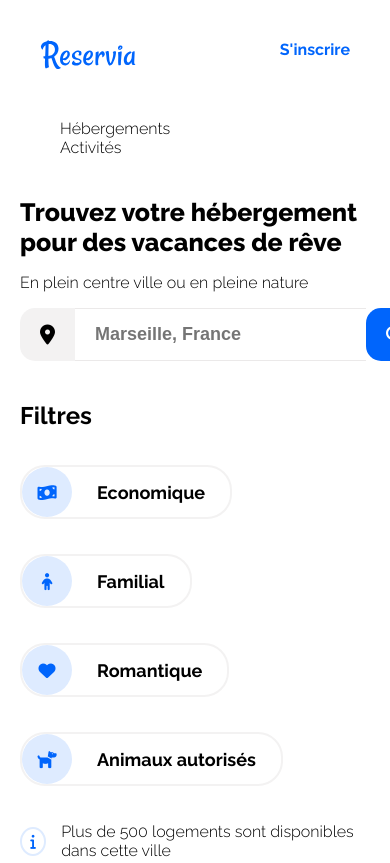
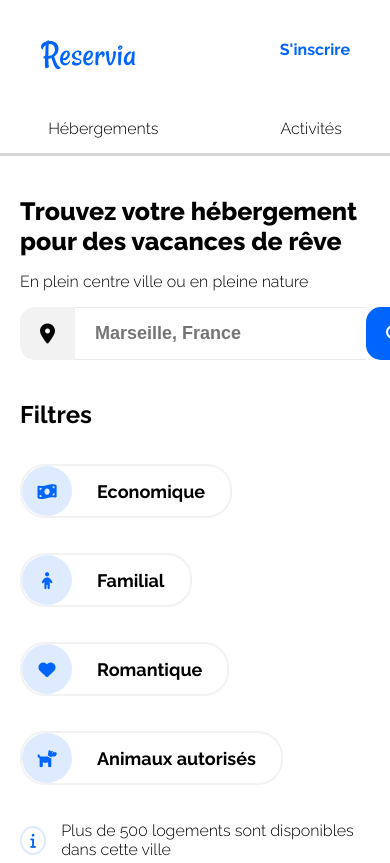
Before and after one commit to laetitiamasami/LaetitiaMakatel_2_26022021, a plain HTML site: page index.html in a window 390 px wide. Shown: the top 863 px of the page. Drawn offline with Linux system fonts and the light colour scheme.

Commit message:
correction bar nav ligne hover

```diff
--- a/style.css
+++ b/style.css
@@ -452,21 +452,24 @@ footer{
     .nav-list{
         margin-right: 0px
     }
-    .mobile-ver{
+    .bar-nav{
         display: flex;
-        flex-direction: row;
         justify-content:center;
-        border-bottom: solid 3px #d8d8d8
+
     }
     .bar1{
-        padding-right: 210px;
-        padding-left: 210px;
+        border-bottom: solid 3px #d8d8d8;
+        padding-right: 212px;
+        padding-left: 212px;
         padding-bottom: 15px;
+
     }
     .bar2{
-        padding-left: 210px;
-        padding-right: 210px;
+        border-bottom: solid 3px #d8d8d8;
+        padding-left: 212px;
+        padding-right: 212px;
         padding-bottom: 15px;
+
     }
     .bar1:hover{
         padding-top: 0px;
@@ -509,18 +512,19 @@ footer{
     .nav-list{
         margin-right: 0px;
     }
-    .mobile-ver{
+    .bar-nav{
         display: flex;
-        flex-direction: row;
         justify-content:center;
-        border-bottom: solid 3px #d8d8d8;
+
     }
     .bar1{
+        border-bottom: solid 3px #d8d8d8;
         padding-right: 150px;
         padding-left: 150px;
         padding-bottom: 15px;
     }
     .bar2{
+        border-bottom: solid 3px #d8d8d8;
         padding-left: 150px;
         padding-right: 150px;
         padding-bottom: 15px;
@@ -561,13 +565,13 @@ footer{
             padding-left: 350px;
         }
         .bar1{
-            padding-right: 145px;
-            padding-left: 145px;
+            padding-right: 149px;
+            padding-left: 149px;
             padding-bottom: 15px;
         }
         .bar2{
-            padding-left: 145px;
-            padding-right: 145px;
+            padding-left: 149px;
+            padding-right: 149px;
             padding-bottom: 15px;
         }
         .footer-container{
@@ -600,20 +604,20 @@ footer{
     .nav-list{
         margin-right: 0px;
     }
-    .mobile-ver{
+    .bar-nav{
         display: flex;
-        flex-direction: row;
         justify-content:center;
-        border-bottom: solid 3px #d8d8d8;
+
     }
     .bar1{
-
+        border-bottom: solid 3px #d8d8d8;
         padding-right: 70px;
         padding-bottom: 15px;
         padding-left: 20px;
 
     }
     .bar2{
+        border-bottom: solid 3px #d8d8d8;
         padding-left: 70px;
         padding-bottom: 15px;
         padding-right: 20px;
@@ -748,12 +752,12 @@ footer{
         padding-left: 110px;
     }
     .bar1{
-        padding-right: 60px;
-        padding-left: 60px;
+        padding-right: 61px;
+        padding-left: 61px;
     }
     .bar2{
-        padding-left: 60px;
-        padding-right: 60px;
+        padding-left: 61px;
+        padding-right: 61px;
     }
 }
 @media screen and (max-width: 375px){
@@ -772,12 +776,12 @@ footer{
         padding-right: 20px;
     }
     .bar1{
-        padding-right: 50px;
-        padding-left: 50px;
+        padding-right: 51px;
+        padding-left: 51px;
     }
     .bar2{
-        padding-left: 50px;
-        padding-right: 50px;
+        padding-left: 51px;
+        padding-right: 51px;
     }
     .search-input{
         padding-right: 20px;
```
